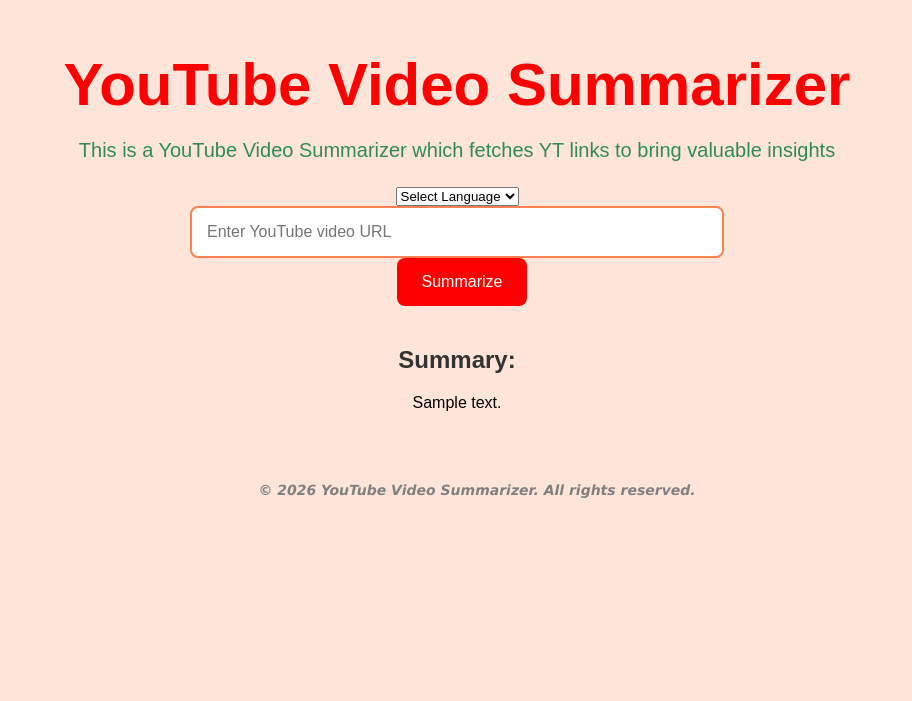
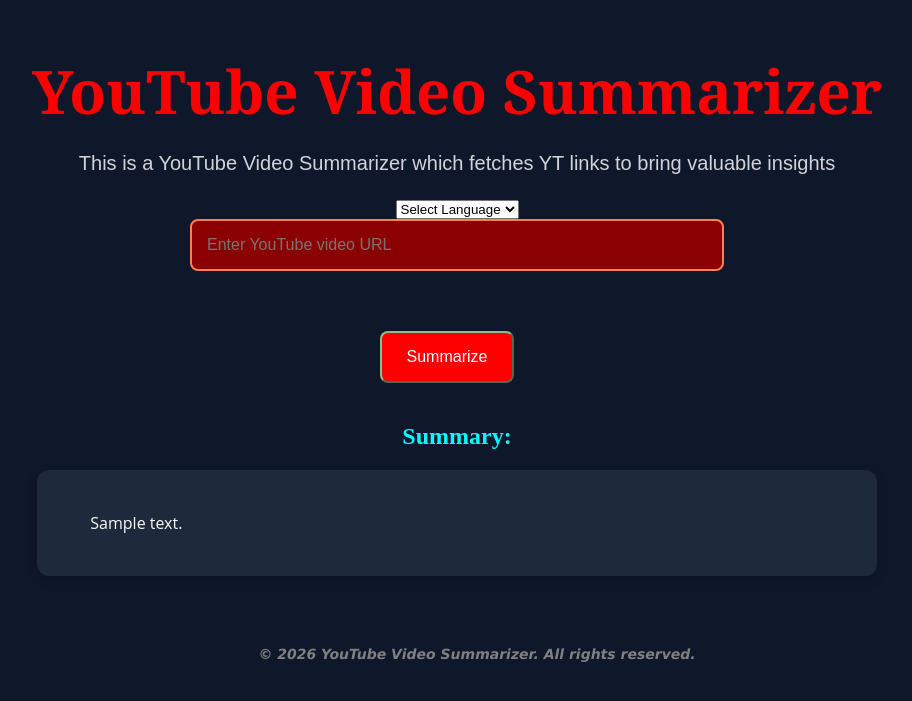
Before and after one commit to Aabir265/YT-Video-Summarizer, a Flask app: template templates/index.html in a window 1280 px wide. Shown: the top 701 px of the page, without its empty margins (183-1095 px from the left). Run offline with Flask 3, Linux system fonts and the light colour scheme; the template is opened without the code that fills it: most values are stand-ins (such as "Sample title", 1, 10 or a date in 2020).

Commit message:
Update style.css

```diff
--- a/static/style.css
+++ b/static/style.css
@@ -1,13 +1,6 @@
 /* Whole page */
 body {
-    margin: 0;
-    padding: 0;
-    background-color: #ffe5d9;
-    font-family: Arial, Helvetica, sans-serif;
-}
-summary {
-    background: lime !important;
-    border: 10px solid blue !important;
+     background-color: #0f172a;
 }
 
 /* Main container */
@@ -20,16 +13,18 @@
 
 /* Title */
 h1 {
-    color: red;
+     color: #ff0000;
     font-size: 60px;
     margin-bottom: 20px;
+    font-family: 'Montserrat', 'Cambria', 'Times New Roman', serif;
 }
 
 /* Description */
 p {
     font-size: 20px;
-    color: seagreen;
+    color: #d1d5db;
     margin-bottom: 25px;
+    font-family: 'Poppins', sans-serif;
 }
 
 /* Input box */
@@ -42,19 +37,26 @@
     font-size: 16px;
     outline: none;
     transition: 0.3s ease grey;
+    background-color:darkred;
+    margin-bottom: 20px;
+}
+input:focus {
+    border-color: red;
+    box-shadow: 0 0 12px rgba(255, 0, 0, 0.35);
 }
 
 /* Button */
 button {
     padding: 15px 25px;
-    margin-left: 10px;
-    border: none;
+    margin-right: 20px;
     border-radius: 8px;
     background-color: red;
     color: white;
     font-size: 16px;
     cursor: pointer;
     transition: 0.3s ease;
+    margin-top: 40px;
+    border-color:darkseagreen;
 }
 
 button:hover {
@@ -64,21 +66,23 @@
 /* Summary heading */
 h2 {
     margin-top: 40px;
-    color: #333;
+    color:aqua;
 }
 
 /* Summary box */
-/*.summary-box {
+.summary-box {
     margin: 20px auto;
     width: 80%;
-    background: white;
+    background-color:  #1e293b;
     padding: 20px;
     border-radius: 12px;
     box-shadow: 0 4px 12px rgba(0,0,0,0.15);
     text-align: left;
     white-space: pre-wrap;
     line-height: 1.6;
-}*/
+    font: 16px 'Open Sans', sans-serif;
+    color:#f8fafc;
+}
 
 /* Footer */
 h4 {
```
Also changed, not shown: other parts of static/style.css (+23 -0 lines).
